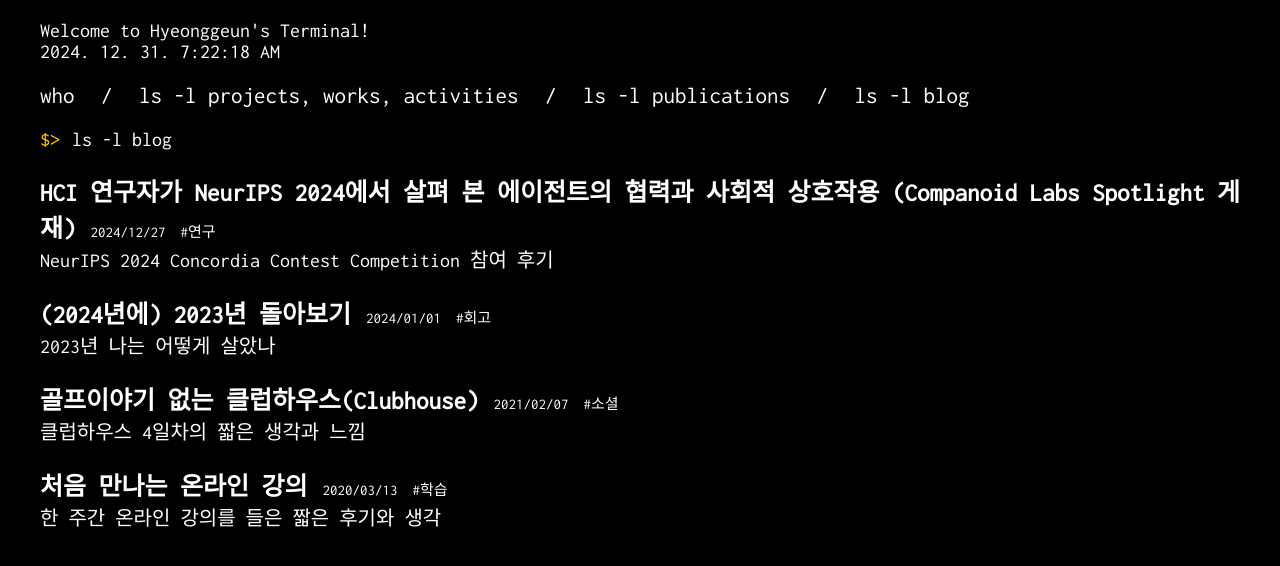
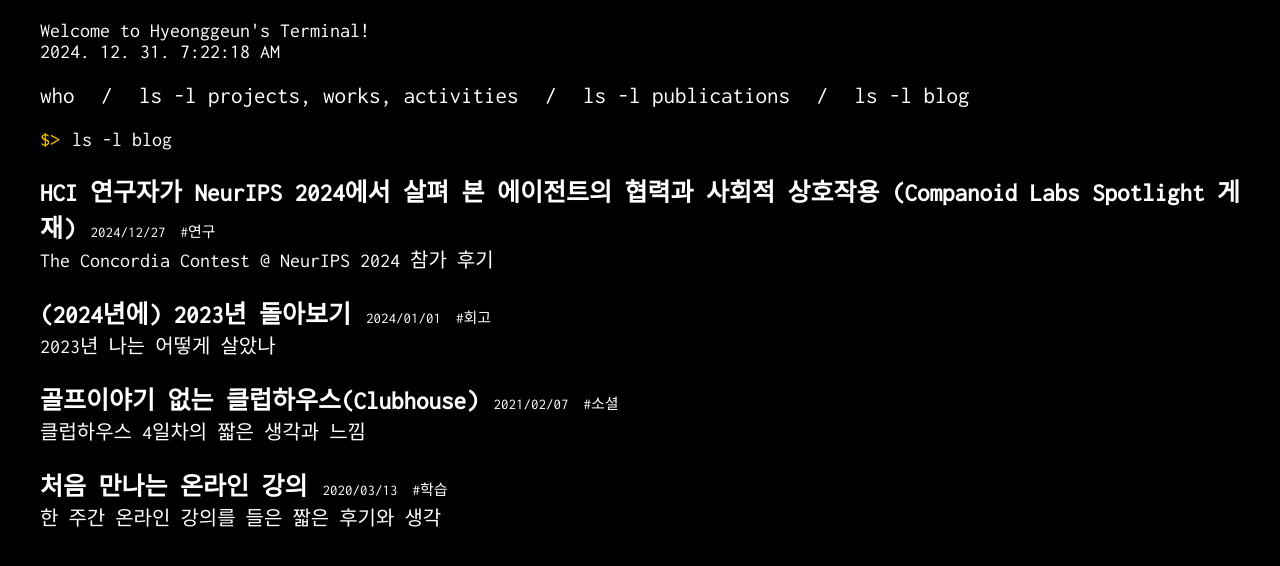
Before and after one commit to yhg8423/yhg-terminal-site-gatsby, a Gatsby site: page /blog in a window 1280 px wide. Built offline with nearby package versions, Linux system fonts and the light colour scheme; Gatsby itself is replaced by a stand-in of ours.

Commit message:
Update blog post 4

```diff
--- a/src/pages/markdown-pages/blog/post-4.md
+++ b/src/pages/markdown-pages/blog/post-4.md
@@ -2,7 +2,7 @@
 category: "blog"
 path: "/blog/post-4"
 title: "HCI 연구자가 NeurIPS 2024에서 살펴 본 에이전트의 협력과 사회적 상호작용 (Companoid Labs Spotlight 게재)"
-subtitle: "NeurIPS 2024 Concordia Contest Competition 참여 후기"
+subtitle: "The Concordia Contest @ NeurIPS 2024 참가 후기"
 date: "2024/12/27"
 tags: "연구"
 ---
```
